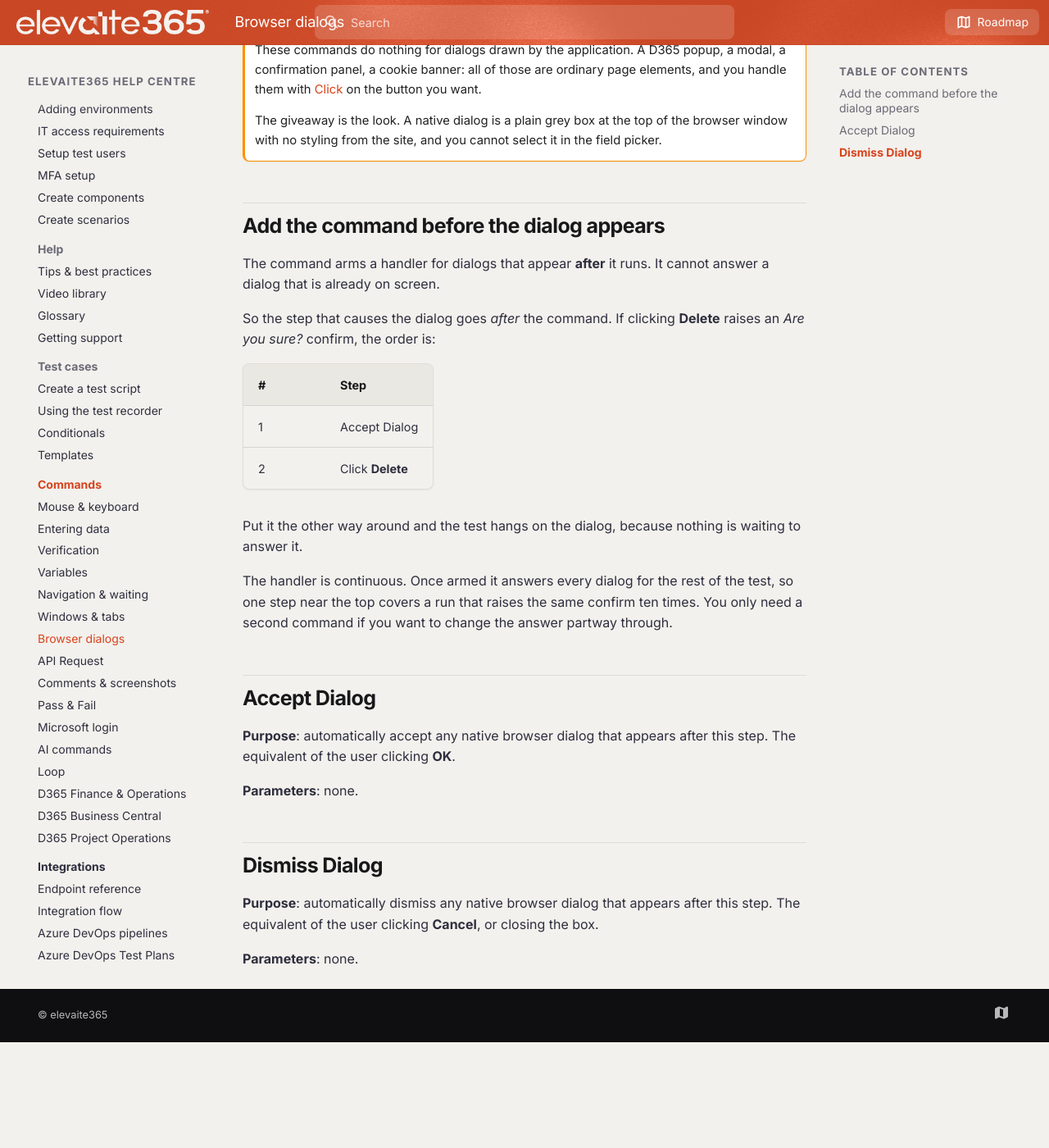
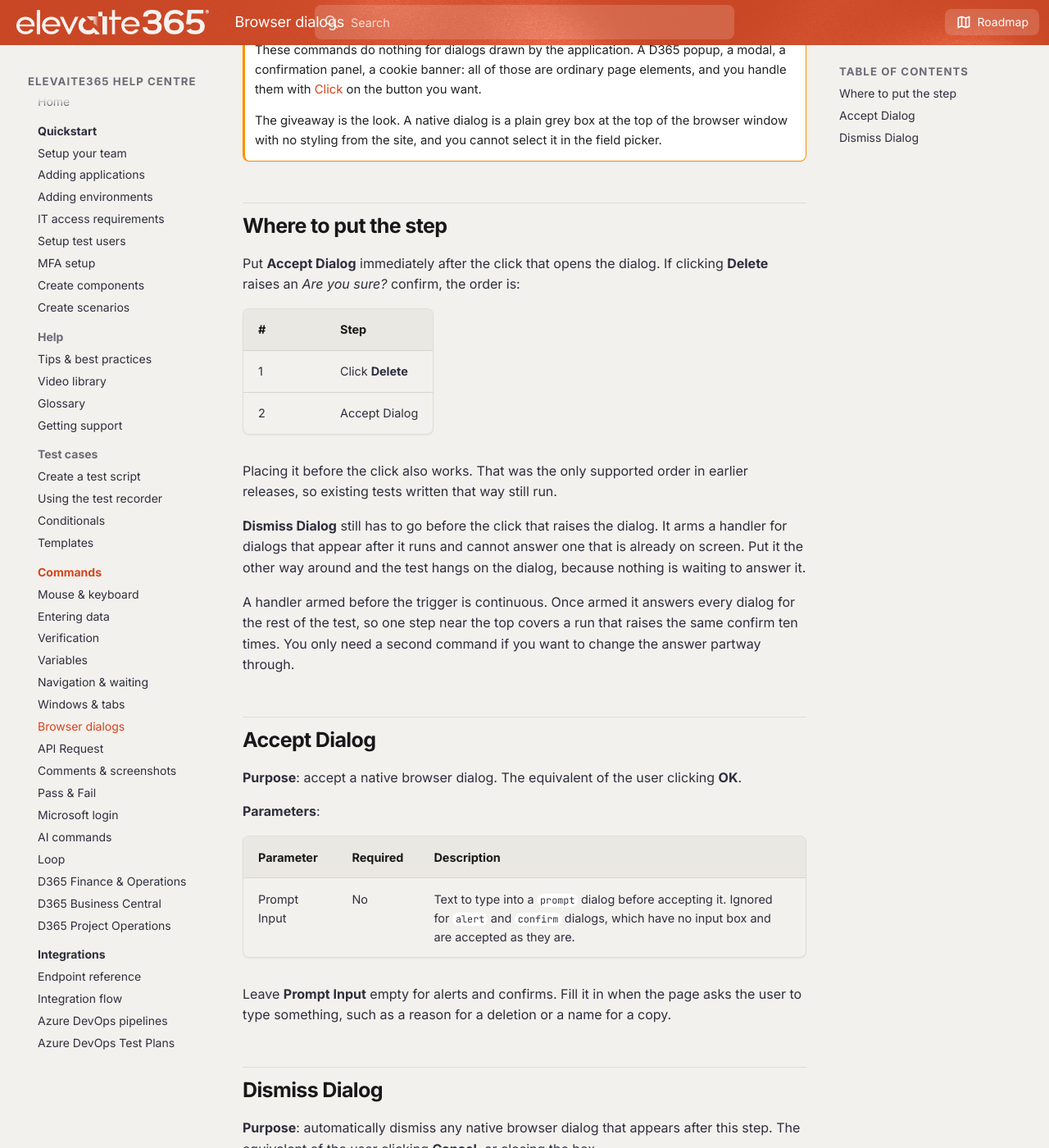
Before and after one commit to Elevaite365-Mike/Wiki, an MkDocs documentation site: the page built from docs/commands/dialogs.md, in a window 1280 px wide and 1400 px high, scrolled down 274 px. Shown: the whole window at 82% size. Built offline with MkDocs 1.6.1 and Material for MkDocs 9.7.7, drawn with Linux system fonts in a browser that asks for light colours; before the commit the page ends 1544 px from its top, so only the background shows below that.

Commit message:
Document Accept Dialog Prompt Input and new step placement
Co-Authored-By: Claude Opus 5.5 <noreply@anthropic.com>
Claude-Session: https://claude.ai/code/session_01AVEEAUrYJUig8sX27iakum

```diff
--- a/docs/commands/dialogs.md
+++ b/docs/commands/dialogs.md
@@ -7,26 +7,38 @@ These two commands handle native browser dialogs: the `alert`, `confirm` and `pr
 
     The giveaway is the look. A native dialog is a plain grey box at the top of the browser window with no styling from the site, and you cannot select it in the field picker.
 
-## Add the command before the dialog appears
+## Where to put the step
 
-The command arms a handler for dialogs that appear **after** it runs. It cannot answer a dialog that is already on screen.
-
-So the step that causes the dialog goes *after* the command. If clicking **Delete** raises an *Are you sure?* confirm, the order is:
+Put **Accept Dialog** immediately after the click that opens the dialog. If clicking **Delete** raises an *Are you sure?* confirm, the order is:
 
 | # | Step |
 | --- | --- |
-| 1 | Accept Dialog |
-| 2 | Click **Delete** |
+| 1 | Click **Delete** |
+| 2 | Accept Dialog |
 
-Put it the other way around and the test hangs on the dialog, because nothing is waiting to answer it.
+Placing it before the click also works. That was the only supported order in earlier releases, so existing tests written that way still run.
 
-The handler is continuous. Once armed it answers every dialog for the rest of the test, so one step near the top covers a run that raises the same confirm ten times. You only need a second command if you want to change the answer partway through.
+<!-- TODO: confirm whether Accept Dialog placed after the click still answers every later dialog in the test, or only the one on screen. -->
+
+**Dismiss Dialog** still has to go before the click that raises the dialog. It arms a handler for dialogs that appear after it runs and cannot answer one that is already on screen. Put it the other way around and the test hangs on the dialog, because nothing is waiting to answer it.
+
+<!-- TODO: confirm whether Dismiss Dialog now also supports being placed after the trigger. -->
+
+A handler armed before the trigger is continuous. Once armed it answers every dialog for the rest of the test, so one step near the top covers a run that raises the same confirm ten times. You only need a second command if you want to change the answer partway through.
 
 ## Accept Dialog
 
-**Purpose**: automatically accept any native browser dialog that appears after this step. The equivalent of the user clicking **OK**.
+**Purpose**: accept a native browser dialog. The equivalent of the user clicking **OK**.
 
-**Parameters**: none.
+**Parameters**:
+
+| Parameter | Required | Description |
+| --- | --- | --- |
+| Prompt Input | No | Text to type into a `prompt` dialog before accepting it. Ignored for `alert` and `confirm` dialogs, which have no input box and are accepted as they are. |
+
+Leave **Prompt Input** empty for alerts and confirms. Fill it in when the page asks the user to type something, such as a reason for a deletion or a name for a copy.
+
+<!-- TODO: confirm what an empty Prompt Input sends to a prompt dialog (an empty string, or the prompt's default value). -->
 
 ## Dismiss Dialog
 
```
Also changed, not shown: docs/commands/index.md (+1 -1 lines).
